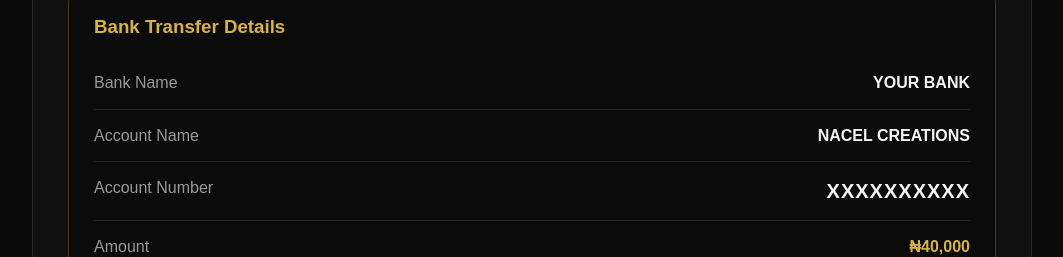
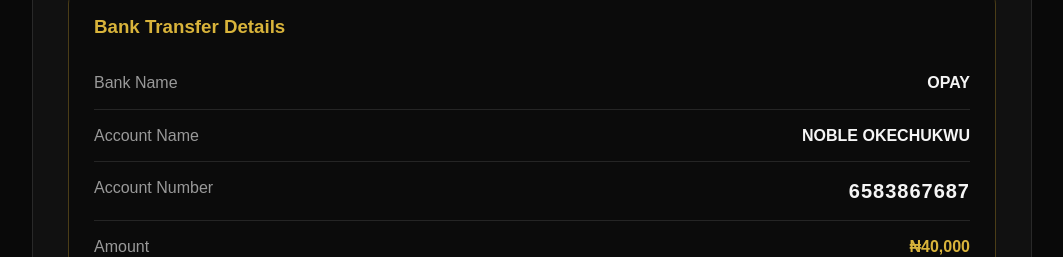
Before and after one commit to macnoble554-bot/nacel-creations, a plain HTML site: page enroll.html in a window 1280 px wide. Both pictures are taken after typing "Sample", "name@example.com", "5551234", "Sample" into the empty fields and a click on the button "Continue to Payment". Shown: the part 1778-2035 px from the top of the page, without its empty margins (108-1171 px from the left). Drawn offline with Linux system fonts and the light colour scheme.

Commit message:
Update enroll.html

```diff
--- a/enroll.html
+++ b/enroll.html
@@ -416,17 +416,17 @@
 
       <div class="payment-row">
         <span>Bank Name</span>
-        <strong>YOUR BANK</strong>
+        <strong>OPAY</strong>
       </div>
 
       <div class="payment-row">
         <span>Account Name</span>
-        <strong>NACEL CREATIONS</strong>
+        <strong>NOBLE OKECHUKWU</strong>
       </div>
 
       <div class="payment-row">
         <span>Account Number</span>
-        <strong class="account-number">XXXXXXXXXX</strong>
+        <strong class="account-number">6583867687</strong>
       </div>
 
       <div class="payment-row">
```
